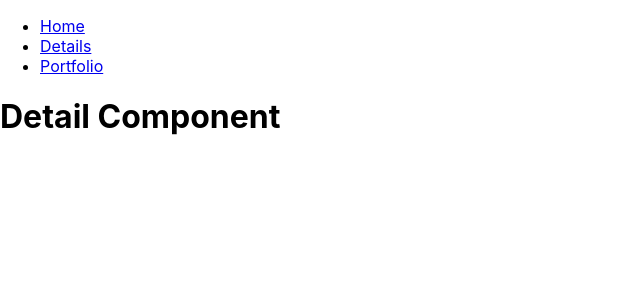
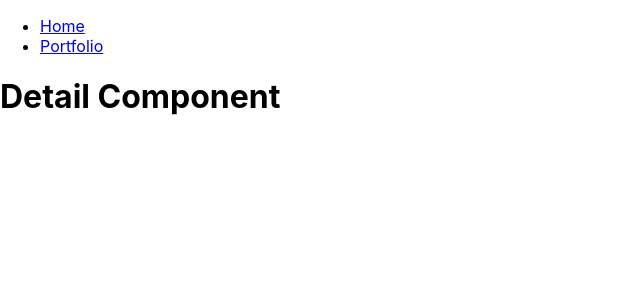
Before and after one commit to james-roberts-web/cryptos_currency_tracker, a React (Create React App) app in the folder crypto_app/client/: page /details in a window 1280 px wide. Shown: the top 300 px of the page, without its empty margins (0-640 px from the left). Built offline with nearby package versions, Linux system fonts and the light colour scheme; no server answers.

Commit message:
nav to portfolio added

```diff
--- a/crypto_app/client/src/components/NavBar.js
+++ b/crypto_app/client/src/components/NavBar.js
@@ -7,9 +7,7 @@ const NavBar = () => {
       <li>
         <Link to="/">Home</Link>
       </li>
-      <li>
-        <Link to="/details">Details</Link>
-      </li>
+
       <li>
         <Link to="/portfolio">Portfolio</Link>
       </li>
```
